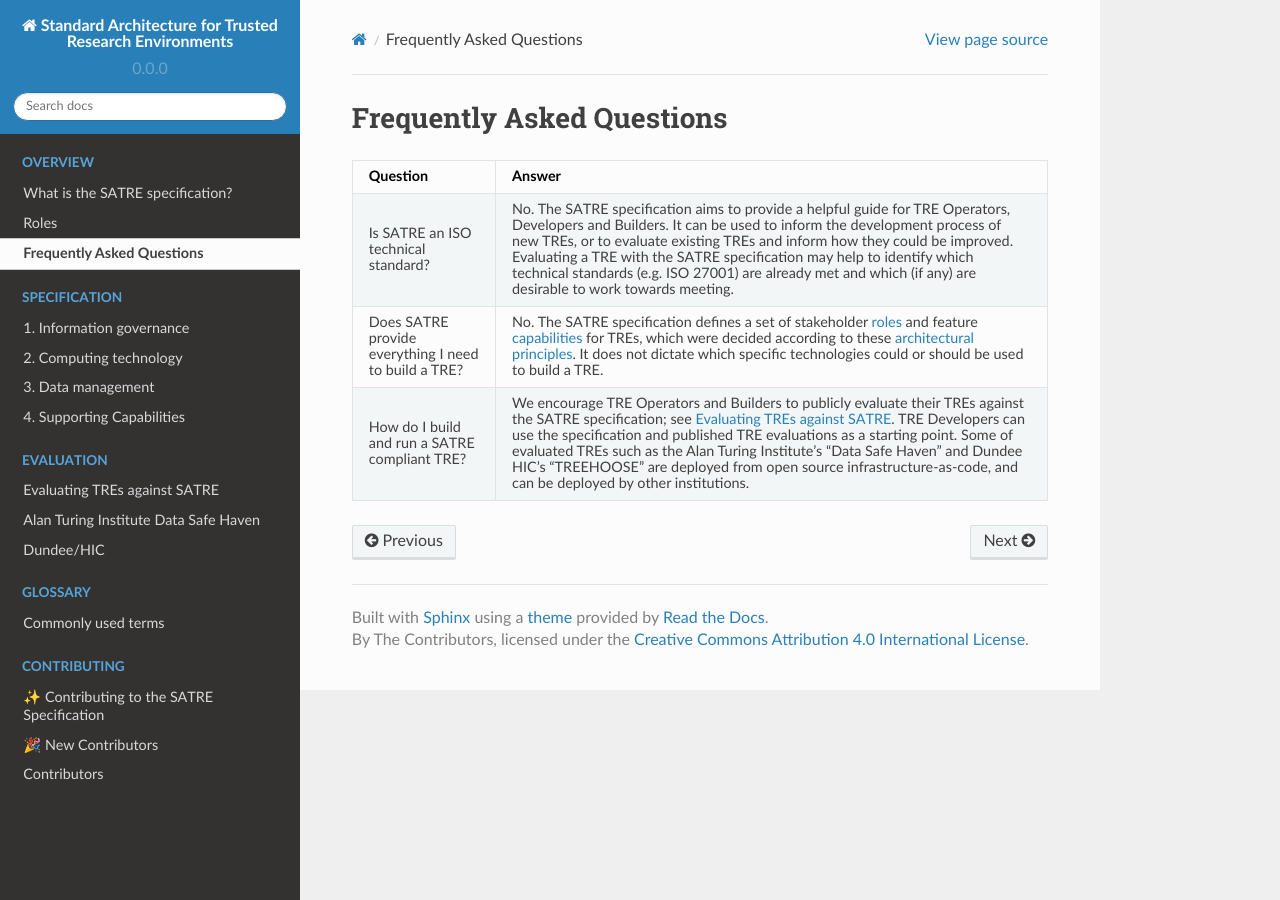
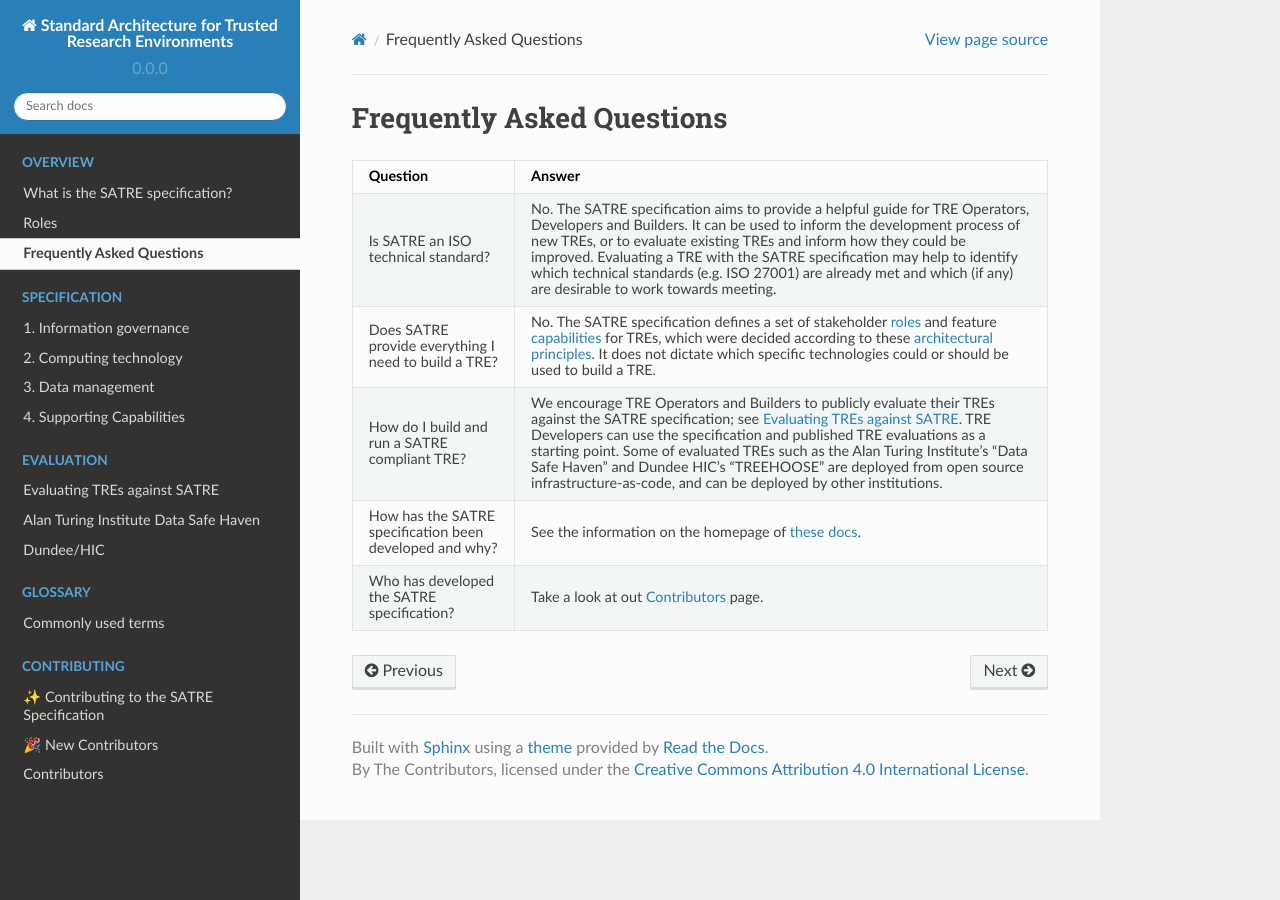
Before and after one commit to sa-tre/satre-specification, a Sphinx documentation site: the page built from docs/source/faqs.md, in a window 1280 px wide. Built offline with Sphinx 7.4.7 and the Read the Docs theme 2.0.0, drawn with Linux system fonts in a browser that asks for light colours.

Commit message:
who how and why

````diff
--- a/docs/source/faqs.md
+++ b/docs/source/faqs.md
@@ -14,4 +14,8 @@
   - No. The SATRE specification defines a set of stakeholder {ref}`roles <satre_roles>` and feature {ref}`capabilities <satre_pillars>` for TREs, which were decided according to these {ref}`architectural principles <satre_principles>`. It does not dictate which specific technologies could or should be used to build a TRE.
 * - How do I build and run a SATRE compliant TRE?
   - We encourage TRE Operators and Builders to publicly evaluate their TREs against the SATRE specification; see {ref}`evaluation`. TRE Developers can use the specification and published TRE evaluations as a starting point. Some of evaluated TREs such as the Alan Turing Institute's "Data Safe Haven" and Dundee HIC's "TREEHOOSE" are deployed from open source infrastructure-as-code, and can be deployed by other institutions.
+* - How has the SATRE specification been developed and why?
+  - See the information on the homepage of {ref}`these docs <satre_why>`.
+* - Who has developed the SATRE specification?
+  - Take a look at out {ref}`contributors` page.
 ```
````
Also changed, not shown: docs/source/index.md (+2 -0 lines).
